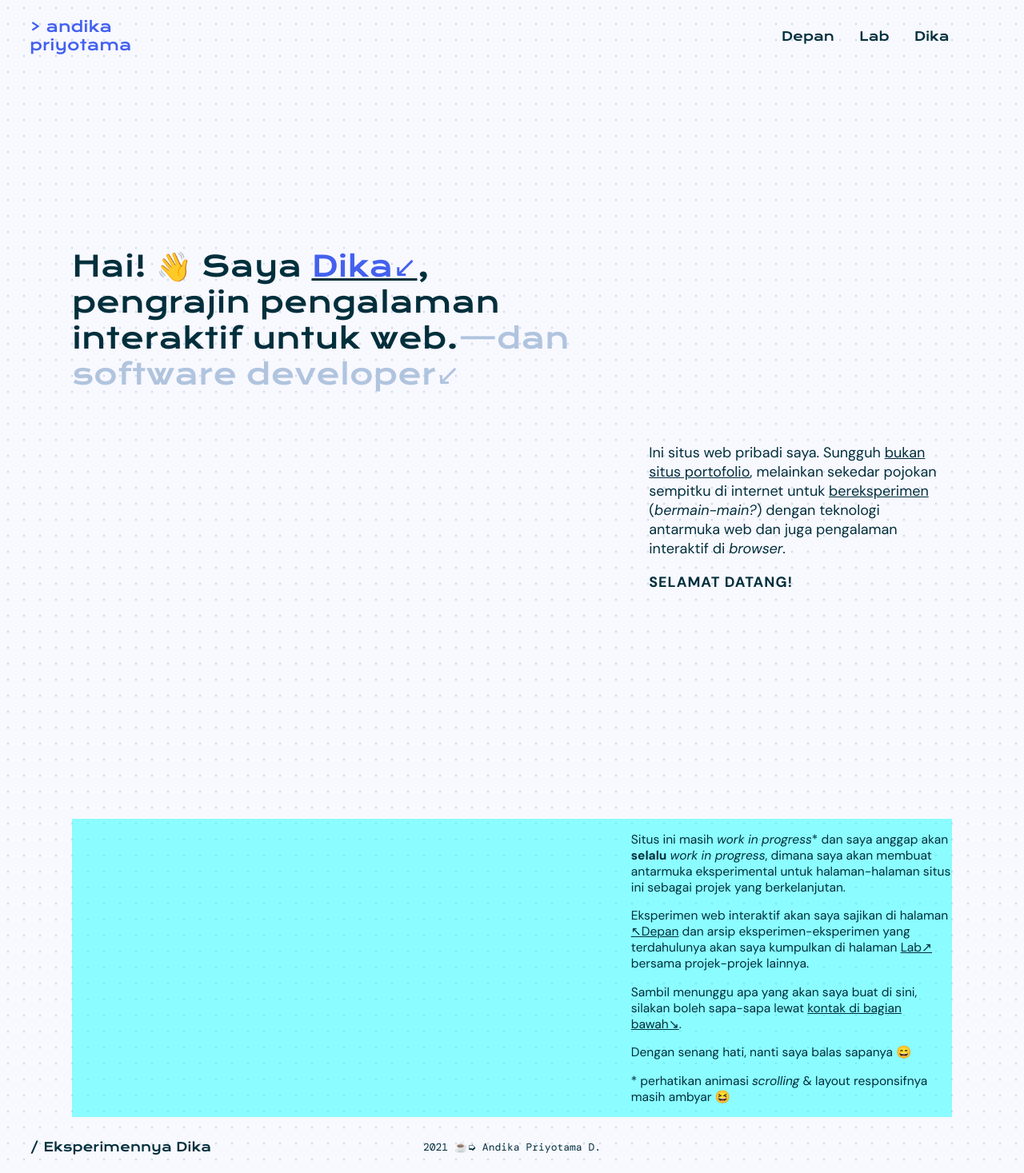
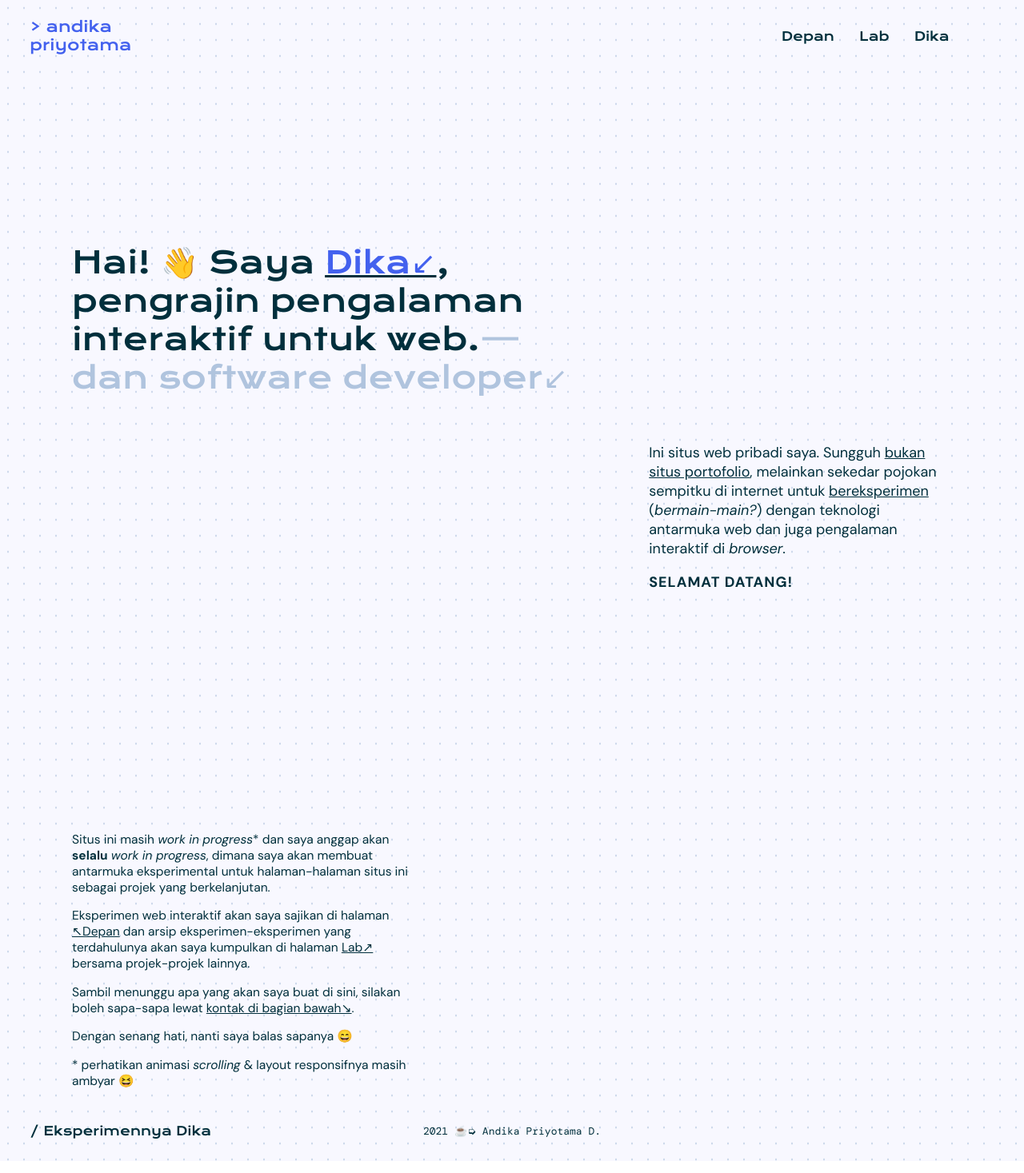
Before and after one commit to sakitkepala/sakitkepaladotdev-v0, a Next.js app: page /dika in a window 1280 px wide. Shown: the top 1467 px of the page at 80% size. Built offline with nearby package versions, Linux system fonts and the light colour scheme.

Commit message:
Eksplor tipografi

```diff
--- a/pages/dika.js
+++ b/pages/dika.js
@@ -8,7 +8,7 @@ import { NavLink } from "../components/nav-link";
 import { IoMail } from "react-icons/io5";
 import { SiBitbucket, SiGithub, SiGitlab, SiLinkedin } from "react-icons/si";
 import name from "classnames";
-import st from "../styles/dika.module.scss";
+import styles from "../styles/dika.module.scss";
 
 const listIcon = [
   { href: "mailto:andikapriyotamad@gmail.com", ikon: <IoMail size="64" /> },
@@ -68,31 +68,31 @@ export default function HalamanDika() {
         <link rel="icon" href="/favicon.ico" />
       </Head>
 
-      <div className={st.halaman}>
-        <header className={st.header}>
+      <div className={styles.halaman}>
+        <header className={styles.header}>
           <LogoHeader />
           <MenuNavigasi />
         </header>
 
         <motion.main {...propsMotionTransisi}>
-          <div className={st["bagian-hai"]}>
-            <motion.div className={st["bagian-hai__sambut"]}>
-              <motion.h1 id="hai" className={st["bagian-hai__sambut-teks"]}>
+          <div className={styles["bagian-hai"]}>
+            <motion.div className={styles["bagian-hai__sambut"]}>
+              <motion.h1 id="hai" className={styles["bagian-hai__sambut-teks"]}>
                 Hai! <span className="emoji-lambai">👋</span> Saya{" "}
                 <u>
-                  <a href="#dika" className={st.link}>
+                  <a href="#dika" className={styles.link}>
                     Dika&#8601;
                   </a>
                 </u>
                 , pengrajin pengalaman interaktif untuk web.
-                <span className={st.anotasi}>&mdash;dan</span>{" "}
-                <span className={st.anotasi}>
+                <span className={styles.anotasi}>&mdash;dan</span>{" "}
+                <span className={styles.anotasi}>
                   <a href="#dika">software developer&#8601;</a>
                 </span>
               </motion.h1>
             </motion.div>
 
-            <motion.div className={st["bagian-hai__deskripsi"]}>
+            <motion.div className={styles["bagian-hai__deskripsi"]}>
               <p>
                 Ini situs web pribadi saya. Sungguh{" "}
                 <u>
@@ -106,16 +106,16 @@ export default function HalamanDika() {
                 pengalaman interaktif di <em>browser</em>.
               </p>
 
-              <p className={st.selamatDatang}>Selamat datang!</p>
+              <p className={styles.selamatDatang}>Selamat datang!</p>
             </motion.div>
           </div>
 
-          <div className={st["bagian-situs"]}>
-            <motion.div className={st["heading-bagian"]}>
+          <div className={styles["bagian-situs"]}>
+            <motion.div className={styles["heading-bagian"]}>
               Tentang Situs Ini
             </motion.div>
 
-            <motion.div className={st["bagian-situs__deskripsi"]}>
+            <motion.div className={styles["bagian-situs__deskripsi"]}>
               <p>
                 Situs ini masih <em>work in progress</em>&#42; dan saya anggap
                 akan <strong>selalu</strong> <em>work in progress</em>, dimana
@@ -187,12 +187,12 @@ export default function HalamanDika() {
           </div> */}
         </motion.main>
 
-        <footer className={st.footer}>
-          <div className={st["footer__logo"]}>
+        <footer className={styles.footer}>
+          <div className={styles["footer__logo"]}>
             <NavLink href="/">&#47; Eksperimennya Dika{/* &#47; */}</NavLink>
           </div>
 
-          <div className={st["footer__hak-cipta"]}>
+          <div className={styles["footer__hak-cipta"]}>
             {new Date().getFullYear()} {/* &copy; */}
             <span>☕&#10157;</span> Andika Priyotama D.
           </div>
--- a/styles/dika.module.scss
+++ b/styles/dika.module.scss
@@ -62,7 +62,7 @@
   &__sambut-teks {
     font-family: "Krona One", sans-serif;
     font-weight: normal;
-    font-size: 36px;
+    font-size: 38px;
 
     color: #002f3c;
 
@@ -105,11 +105,10 @@
   display: grid;
   grid-template-columns: 5fr 3fr;
   column-gap: 30px;
+  justify-content: center;
 
   margin: 0 90px;
   margin-top: 12em;
-
-  background-color: rgba(0, 255, 255, 0.445);
 
   @media (max-width: 800px) {
     grid-template-columns: minmax(0, 1fr);
@@ -123,13 +122,11 @@
   margin-top: 12em;
 
   &__deskripsi {
-    grid-column-start: 2;
+    grid-column-start: 1;
     min-width: 270px;
+    max-width: 420px;
+
     font-size: smaller;
-
-    @media (max-width: 800px) {
-      grid-column-start: 1;
-    }
   }
 }
 
```
